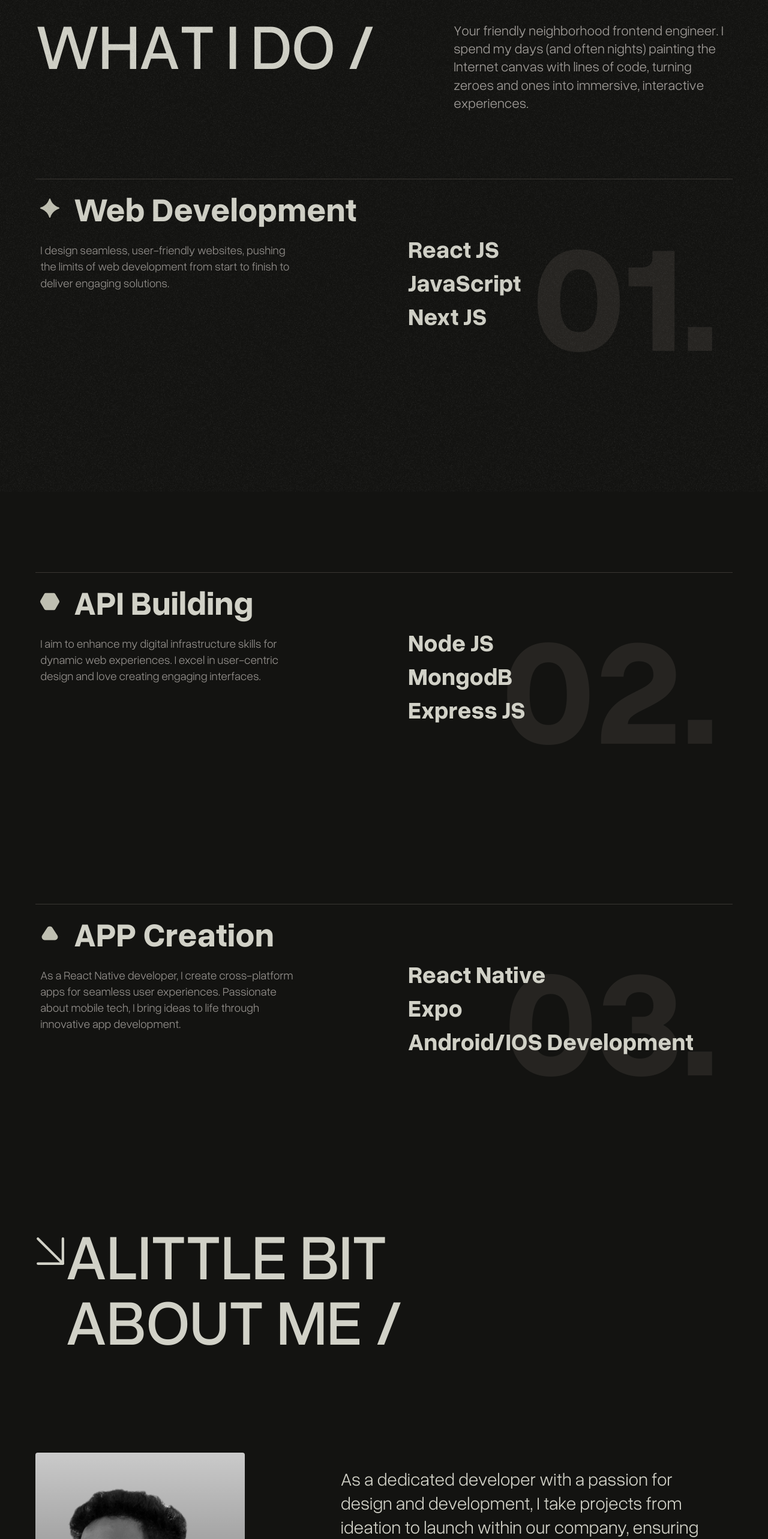
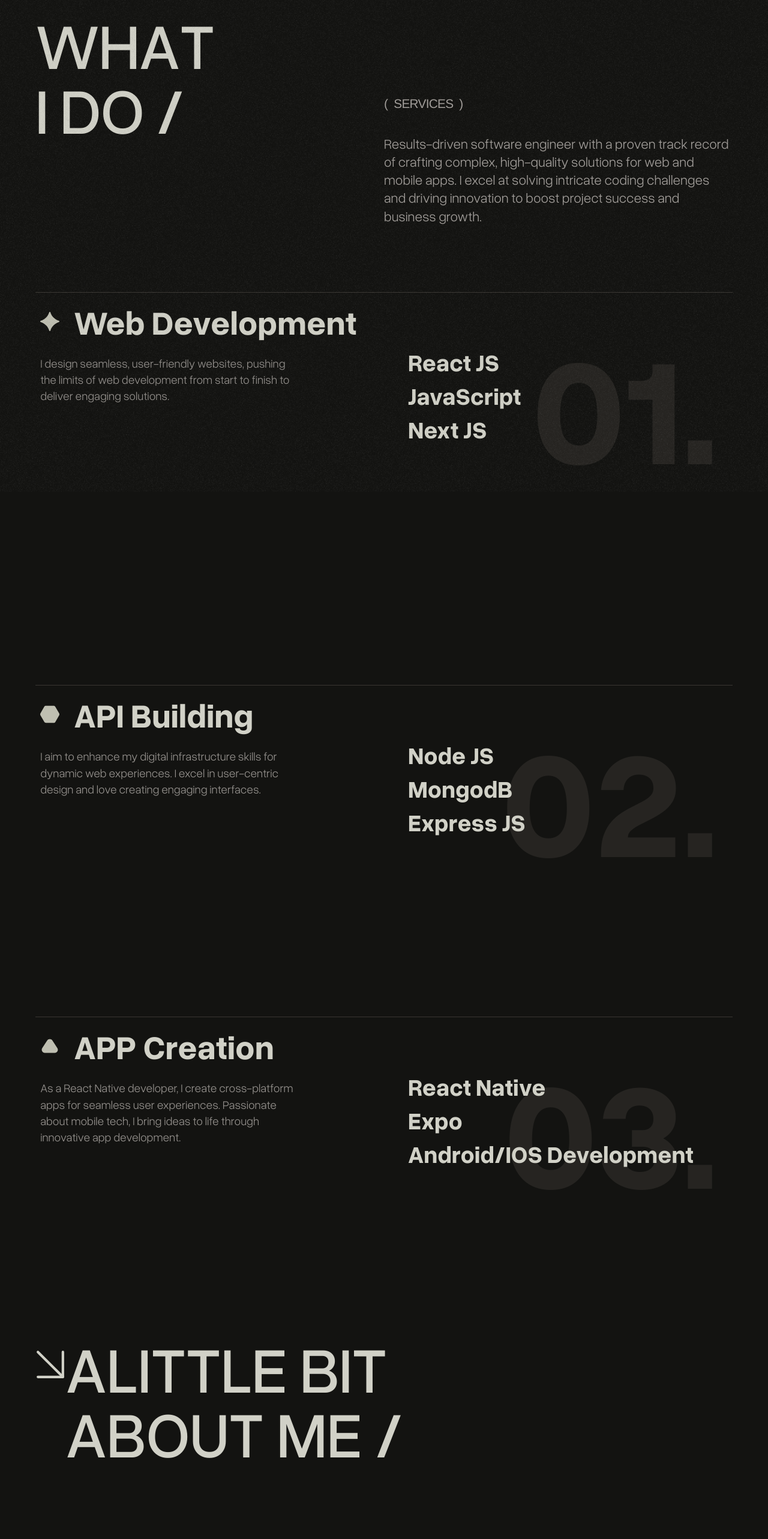
Before and after one commit to Abinashshasini/portfolio3.0, a Next.js app: page / in a window 1280 px wide. Shown: the part 60-2626 px from the top of the page at 60% size. Built offline with nearby package versions, Linux system fonts and the light colour scheme.

Commit message:
hero section completed

```diff
--- a/src/components/about-section/index.tsx
+++ b/src/components/about-section/index.tsx
@@ -5,7 +5,7 @@ import { ScrollTrigger } from 'gsap/all';
 import SkillCard from './skills-card';
 import { skillsData } from '@/utils';
 import { TAboutData } from '@/types';
-import { handleSplitPhrase } from '@/utils/split';
+import { handleSplitPhrase, handleSplitWords } from '@/utils/split';
 import classes from './style.module.scss';
 
 gsap.registerPlugin(ScrollTrigger);
@@ -20,7 +20,7 @@ const AboutSection = () => {
           end: 'bottom 80%',
         },
         y: 0,
-        stagger: 0.02,
+        stagger: 0.01,
         duration: 0.5,
         opacity: 1,
       });
@@ -32,9 +32,10 @@ const AboutSection = () => {
           end: 'bottom 80%',
         },
         y: 0,
-        stagger: 0.005,
+        stagger: 0.01,
         opacity: 1,
-        ease: 'power1.inOut',
+        ease: 'power3.inOut',
+        scrub: true,
       });
     });
 
@@ -57,9 +58,10 @@ const AboutSection = () => {
           {handleSplitPhrase('What i do /', 'about_heading-title')}
         </h2>
         <div className={classes.description}>
+          <h4>(&nbsp;&nbsp;SERVICES&nbsp;&nbsp;)</h4>
           <h3>
-            {handleSplitPhrase(
-              'Your friendly neighborhood frontend engineer. I spend my days (and often nights) painting the Internet canvas with lines of code, turning zeroes and ones into immersive, interactive experiences.',
+            {handleSplitWords(
+              'Results-driven software engineer with a proven track record of crafting complex, high-quality solutions for web and mobile apps. I excel at solving intricate coding challenges and driving innovation to boost project success and business growth.',
               'about_heading-description'
             )}
           </h3>
--- a/src/components/about-section/style.module.scss
+++ b/src/components/about-section/style.module.scss
@@ -8,6 +8,7 @@
   .heading {
     display: flex;
     flex-direction: column;
+    row-gap: 3rem;
 
     h2 {
       color: var(--text-tertiary);
@@ -15,23 +16,31 @@
       font-weight: 600;
       text-transform: uppercase;
       transition: all 0.5s;
-      clip-path: polygon(0 0, 100% 0, 100% 100%, 0% 100%);
       letter-spacing: -1px;
 
-      span {
+      & > span {
         display: inline-block;
+        clip-path: polygon(0 0, 100% 0, 100% 100%, 0% 100%);
 
-        span {
+        & > span {
           display: inline-block;
-          transform: translateY(50%);
+          transform: translateY(100%);
           opacity: 0;
         }
       }
     }
 
     .description {
-      max-width: 100%;
       overflow: hidden;
+
+      & h4 {
+        margin-bottom: 1.5rem;
+        font-size: var(--text-base-small);
+        color: var(--text-secondary);
+        font-family: 'Franklin Gothic Medium', 'Arial Narrow', Arial, sans-serif;
+        font-weight: 400;
+        letter-spacing: -0.035em;
+      }
 
       h3 {
         color: var(--text-secondary);
@@ -45,11 +54,10 @@
 
         span {
           display: inline-block;
+          clip-path: polygon(0 0, 100% 0, 100% 100%, 0% 100%);
 
           span {
-            display: inline-block;
-            transform: translateY(20%);
-            opacity: 0;
+            transform: translateY(2rem);
           }
         }
       }
@@ -73,11 +81,17 @@
       align-items: flex-start;
 
       h2 {
-        width: 60%;
+        width: 50%;
       }
 
       .description {
-        width: 40%;
+        width: 50%;
+        margin-top: 9rem;
+
+        h4 {
+          font-size: 1.3rem;
+          margin-bottom: 2.5rem;
+        }
 
         h3 {
           margin-top: 1rem;
--- a/src/components/experience/experience-card/stlye.module.scss
+++ b/src/components/experience/experience-card/stlye.module.scss
@@ -41,16 +41,17 @@
     margin-bottom: 0.4rem;
     font-size: 1.3rem;
     font-weight: 600;
-    color: var(--text-primary);
+    color: var(--black-secondary);
     text-transform: uppercase;
     letter-spacing: 1px;
   }
 
   & > p {
-    color: var(--text-secondary);
+    color: var(--text-primary);
     font-size: 0.9rem;
     line-height: 1.3;
-    font-weight: 400;
+    font-weight: 500;
+    opacity: 0.9;
   }
 }
 
--- a/src/components/experience/style.module.scss
+++ b/src/components/experience/style.module.scss
@@ -18,8 +18,8 @@
   .headingCnt {
     & > h2 {
       color: var(--text-primary);
-      font-size: clamp(3rem, 2rem + 4vi, 10.5rem);
-      font-weight: 700;
+      font-size: var(--heading-base-medium);
+      font-weight: 600;
       text-transform: uppercase;
       transition: all 0.5s;
       padding-bottom: 1rem;
@@ -72,6 +72,10 @@
   .container {
     padding: 2% 6% 5%;
 
+    .headingCnt {
+      padding-bottom: 5rem;
+    }
+
     .skillsWrp {
       display: flex;
       flex-direction: row-reverse;
@@ -93,7 +97,7 @@
     }
 
     .separator {
-      margin-top: 3rem;
+      margin-top: 5rem;
 
       & > span {
         height: 4px;
--- a/src/components/more-about-me/index.tsx
+++ b/src/components/more-about-me/index.tsx
@@ -3,10 +3,10 @@ import React from 'react';
 import { useGSAP } from '@gsap/react';
 import gsap from 'gsap';
 import { ScrollTrigger } from 'gsap/all';
+import Image from 'next/image';
 import { AbinashImage, ArrowDownIcon } from '@/utils';
 import { handleSplitPhrase, handleSplitWords } from '@/utils/split';
 import classes from './style.module.scss';
-import Image from 'next/image';
 
 gsap.registerPlugin(ScrollTrigger);
 interface Conditions {
@@ -126,15 +126,15 @@ const MoreAboutMe = () => {
           <div className={classes.desTwo} id="moreaboutme_description--two">
             <h4>(&nbsp;&nbsp;ABOUT ME&nbsp;&nbsp;)</h4>
             <p>
-              Results-driven software engineer with a proven track record of
-              crafting complex, high-quality solutions for web and mobile apps.
-              I excel at solving intricate coding challenges and driving
-              innovation to boost project success and business growth.
-              <br /> <br /> I excel in transforming technical requirements into
-              user-friendly and scalable products, ensuring alignment with
-              strategic goals and enhancing overall operational efficiency.
-              Think of me as the Michelangelo of coding — except my Sistine
-              Chapel is your next project!
+              Your friendly neighborhood frontend developer, and JavaScript
+              engineer. I spend my days (and often nights) painting the Internet
+              canvas with <b>PROJECTS</b> and lines of code, turning zeroes and
+              ones into immersive, interactive experiences.
+              <br /> <br /> When I&apos;m not crafting beautiful web
+              experiences, you can find me lifting weights or Getting lost in
+              the rhythm of a badminton match, fully immersed in the fast-paced
+              rallies and strategic plays. anyways you can always{' '}
+              <b>CONTACT ME</b>
             </p>
           </div>
         </div>
--- a/src/components/more-about-me/style.module.scss
+++ b/src/components/more-about-me/style.module.scss
@@ -26,9 +26,6 @@
 
         & > span {
           display: inline-block;
-          translate: none;
-          rotate: none;
-          scale: none;
           transform: translateY(100%);
           opacity: 0;
         }
@@ -97,6 +94,12 @@
         font-weight: 500;
         font-size: var(--text-base--small);
         max-width: 45ch;
+
+        b {
+          font-weight: 600;
+          text-decoration: underline;
+          letter-spacing: 1px;
+        }
       }
     }
   }
--- a/src/components/reviews/index.tsx
+++ b/src/components/reviews/index.tsx
@@ -1,39 +1,41 @@
-import React, { useRef } from 'react';
-import { useInView, motion } from 'framer-motion';
+import React from 'react';
+import gsap from 'gsap';
+import { ScrollTrigger } from 'gsap/all';
+import { useGSAP } from '@gsap/react';
 import ReviewsCard from './reviews-card';
 import { reviewsData } from '@/utils';
 import { TReviewsData } from '@/types';
-import { slideUpDefaultAnimation } from '@/commons/animation';
 import classes from './style.module.scss';
+import { handleSplitWords } from '@/utils/split';
+
+gsap.registerPlugin(ScrollTrigger);
 
 const Reviews = () => {
   /** Reviews description */
-  const description =
-    "Here's what my peers have to say about our collaborative experience together /";
-
-  /** Required refs and hooks */
-  const descriptionRef = useRef(null);
-  const isInView = useInView(descriptionRef);
+  useGSAP(() => {
+    gsap.to('#reviews--heading', {
+      scrollTrigger: {
+        trigger: '#reviews--heading',
+        start: 'top 90%',
+        end: 'bottom 80%',
+      },
+      y: 0,
+      stagger: 0.011,
+      opacity: 1,
+      ease: 'power3.inOut',
+      scrub: true,
+    });
+  }, []);
 
   return (
     <section className={classes.container}>
       <div className={classes.reviewsHeading}>
-        <p>(Reviews)</p>
-        <p ref={descriptionRef}>
-          {description.split(' ').map((letter, index) => {
-            return (
-              <span key={index} className={classes.letterMask}>
-                <motion.span
-                  variants={slideUpDefaultAnimation}
-                  custom={index}
-                  animate={isInView ? 'open' : 'closed'}
-                  key={index}
-                >
-                  {letter}
-                </motion.span>
-              </span>
-            );
-          })}
+        <p>(&nbsp;Reviews&nbsp;)</p>
+        <p>
+          {handleSplitWords(
+            "Here's what my peers have to say about our collaborative experience together /",
+            'reviews--heading'
+          )}
         </p>
       </div>
 
--- a/src/components/reviews/reviews-card/style.module.scss
+++ b/src/components/reviews/reviews-card/style.module.scss
@@ -8,8 +8,8 @@
 
   & > blockquote {
     line-height: 1.25;
-    color: var(--text-secondary);
-    font-weight: 500;
+    color: rgb(57, 54, 50);
+    font-weight: 600;
     font-size: 1.45rem;
     text-wrap: pretty;
     max-height: 40ch;
@@ -41,14 +41,14 @@
     font-size: 1rem;
 
     & > h4 {
-      color: var(--text-secondary);
+      color: #6b645c;
       font-weight: 600;
       margin-bottom: 5px;
       letter-spacing: 0.5px;
     }
 
     & > p {
-      color: var(--text-base-deep);
+      color: rgb(140, 140, 145);
       font-weight: 400;
       margin-bottom: 5px;
       letter-spacing: 0.5px;
--- a/src/components/reviews/style.module.scss
+++ b/src/components/reviews/style.module.scss
@@ -15,7 +15,7 @@
       letter-spacing: 1px;
       font-weight: 500;
       text-transform: uppercase;
-      color: var(--text-secondary);
+      color: #524d47;
     }
 
     & > p:last-child {
@@ -25,12 +25,15 @@
       font-weight: 500;
       position: relative;
       top: -4px;
+      font-weight: 500;
 
-      .letterMask {
-        position: relative;
-        overflow: hidden;
-        display: inline-flex;
-        margin-right: 5px;
+      span {
+        display: inline-block;
+        clip-path: polygon(0 0, 100% 0, 100% 100%, 0% 100%);
+
+        span {
+          transform: translateY(2rem);
+        }
       }
     }
   }
```
